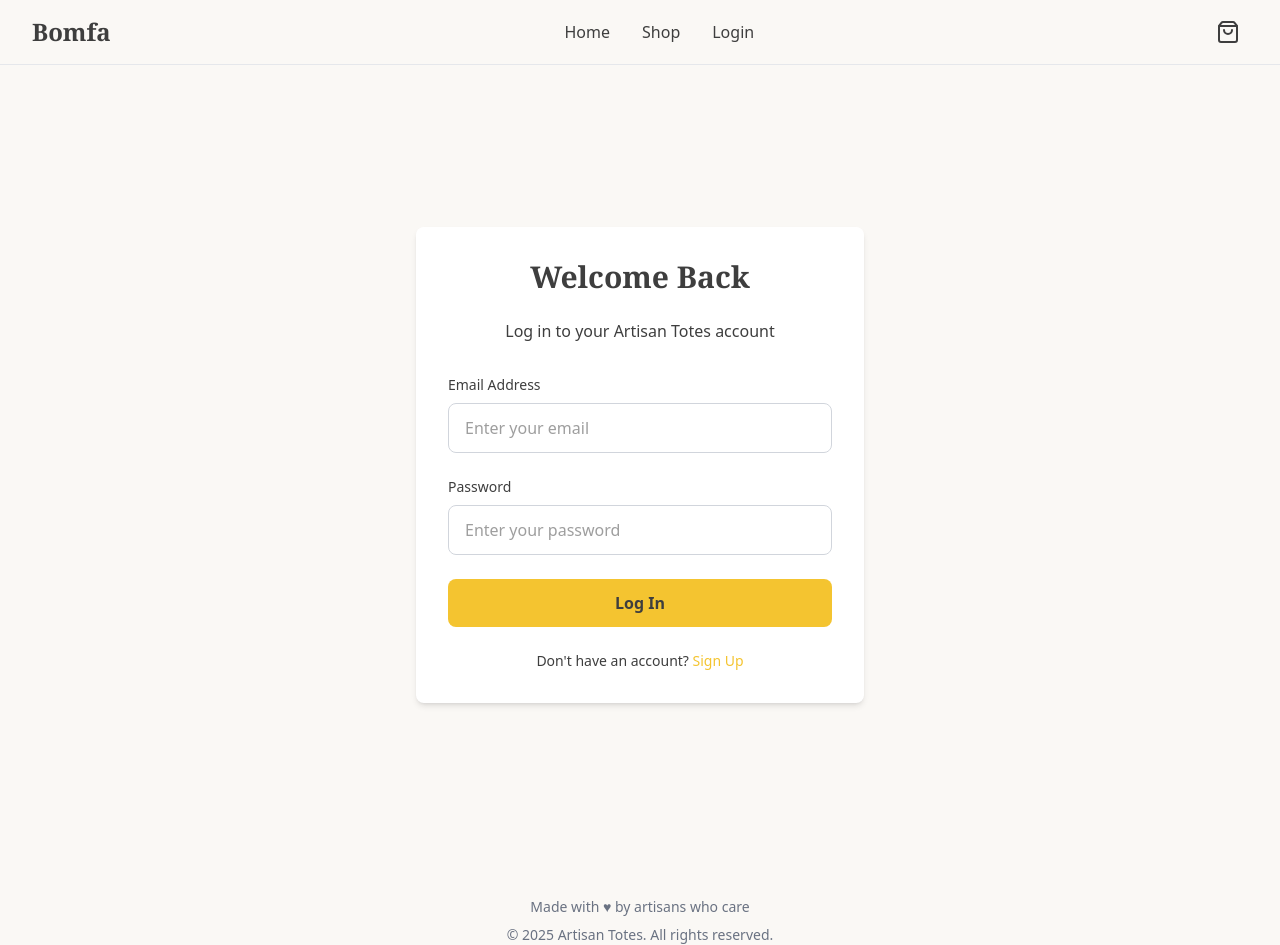
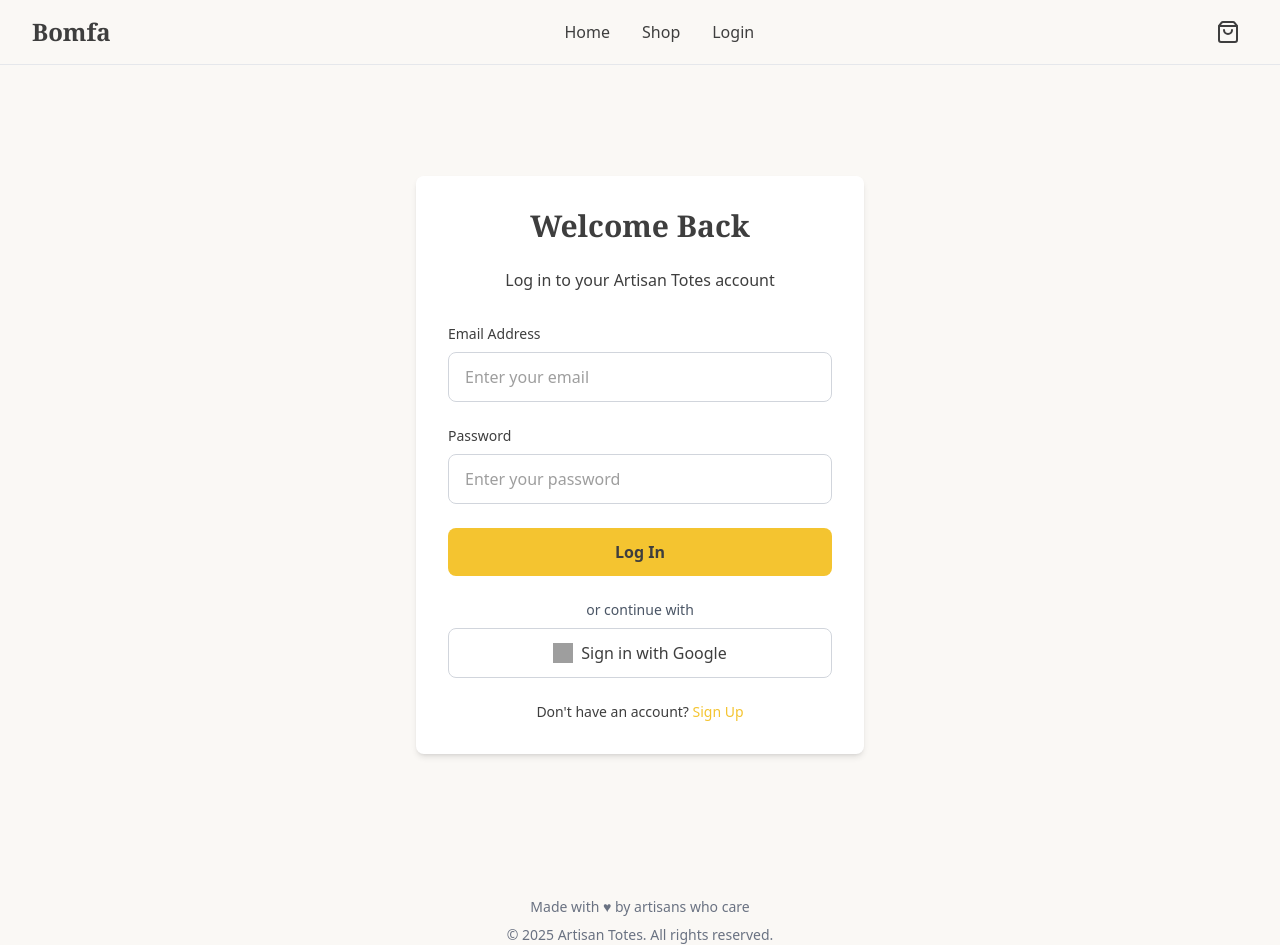
Before and after one commit to olabanji12-ojo/ob-s-project, a React (Vite) app: page /login_page in a window 1280 px wide. Built offline with nearby package versions, Linux system fonts and the light colour scheme; no server answers; grey boxes are pictures that could not be loaded.

Commit message:
google auth

```diff
--- a/package.json
+++ b/package.json
@@ -13,6 +13,7 @@
     "@paystack/inline-js": "^2.22.7",
     "@tailwindcss/vite": "^4.1.14",
     "aos": "^2.3.4",
+    "axios": "^1.12.2",
     "cloudinary": "^2.7.0",
     "dotenv": "^17.2.3",
     "firebase": "^12.3.0",
--- a/src/components/Checkout_components.jsx
+++ b/src/components/Checkout_components.jsx
@@ -22,6 +22,7 @@ const Checkout_components = () => {
   const [error, setError] = useState('');
   const [loading, setLoading] = useState(false);
   const popup = new Paystack()
+  const {clearCart} = useCart()
 
   // Fetch user data from Firestore on mount
   useEffect(() => {
@@ -112,9 +113,32 @@ const Checkout_components = () => {
           try {
             const res = await fetch(`/api/verifyPaystack?reference=${transaction.reference}`);
             const data = await res.json();
+            if (data.verified) {
+              const transactionData = data.data;
 
-            if (data.verified) {
-              console.log("Payment verified:", data.data);
+              // Save to Firestore
+              await setDoc(doc(db, "transactions", transactionData.reference), {
+                userId: currentUser?.uid,
+                email: transactionData.customer.email,
+                amount: transactionData.amount / 100,
+                status: transactionData.status,
+                reference: transactionData.reference,
+                gateway_response: transactionData.gateway_response,
+                paid_at: transactionData.paid_at,
+                created_at: new Date(),
+                items: items.map(i => ({
+                  name: i.name,
+                  price: i.price,
+                  quantity: i.quantity,
+                })),
+              });
+
+              console.log("Transaction saved to Firestore ✅");
+
+              // Clear cart here
+              clearCart();
+
+              // Redirect to success page
               navigate("/payment-success", { state: { reference: transaction.reference } });
             } else {
               navigate("/payment-failed");
--- a/src/components/Login_component.jsx
+++ b/src/components/Login_component.jsx
@@ -7,7 +7,7 @@ const Login_component = () => {
   const [password, setPassword] = useState('');
   const [error, setError] = useState('');
   const [loading, setLoading] = useState(false);
-  const { login } = useAuth();
+  const { login, googleSignIn } = useAuth();
   const navigate = useNavigate();
 
   const handleSubmit = async (e) => {
@@ -79,6 +79,32 @@ const Login_component = () => {
             {loading ? 'Logging In...' : 'Log In'}
           </button>
         </form>
+        <div className="mt-6 flex flex-col items-center" data-aos="fade-up" data-aos-delay="750">
+          <p className="text-sm text-gray-600 mb-2">or continue with</p>
+          <button
+            onClick={async () => {
+              try {
+                setLoading(true);
+                await googleSignIn();
+                navigate("/");
+              } catch (error) {
+                console.error("Google Sign-In failed", error);
+                setError("Google Sign-In failed. Try again.");
+              } finally {
+                setLoading(false);
+              }
+            }}
+            disabled={loading}
+            className="w-full flex items-center justify-center gap-2 border border-gray-300 rounded-lg py-3 hover:bg-gray-50 transition-all duration-300"
+          >
+            <img
+              src="https://www.gstatic.com/firebasejs/ui/2.0.0/images/auth/google.svg"
+              alt="Google logo"
+              className="w-5 h-5"
+            />
+            <span className="text-[#3E3E3E] font-medium">Sign in with Google</span>
+          </button>
+        </div>
         <p className="text-center text-sm text-[#3E3E3E] mt-6" data-aos="fade-up" data-aos-delay="700">
           Don't have an account?{' '}
           <Link to="/signup_page" className="text-[#F4C430] hover:underline font-medium">
--- a/src/components/Payment_failed.jsx
+++ b/src/components/Payment_failed.jsx
@@ -21,7 +21,7 @@ const Payment_failed = () => {
 
         <div className="flex justify-center space-x-4">
           <button
-            onClick={() => navigate(-1)} // Go back to checkout
+            onClick={() => navigate()} // Go back to checkout
             className="bg-gray-200 hover:bg-gray-300 text-gray-800 py-2 px-6 rounded-md transition duration-300"
           >
             Try Again
--- a/src/context/AuthContext.jsx
+++ b/src/context/AuthContext.jsx
@@ -5,7 +5,10 @@ import {
   signInWithEmailAndPassword,
   signOut,
   onAuthStateChanged,
-  updateProfile
+  updateProfile,
+  GoogleAuthProvider,
+  signInWithPopup,
+
 } from 'firebase/auth';
 import { auth } from '../firebase/firebase';
 
@@ -36,6 +39,18 @@ export function AuthProvider({ children }) {
     return signInWithEmailAndPassword(auth, email, password);
   }
 
+  // 🔹 Google Login
+  const googleSignIn = async () => {
+    const provider = new GoogleAuthProvider();
+    try {
+      const result = await signInWithPopup(auth, provider);
+      return result.user; // you can access name, email, photoURL here
+    } catch (error) {
+      console.error("Google Sign-In Error:", error);
+      throw error;
+    }
+  };
+
   // Logout function
   function logout() {
     return signOut(auth);
@@ -55,7 +70,8 @@ export function AuthProvider({ children }) {
     currentUser,
     signup,
     login,
-    logout
+    logout,
+    googleSignIn,
   };
 
   return (
```
Also changed, not shown: 1 other file (tests, documents, lock files or other folders).
